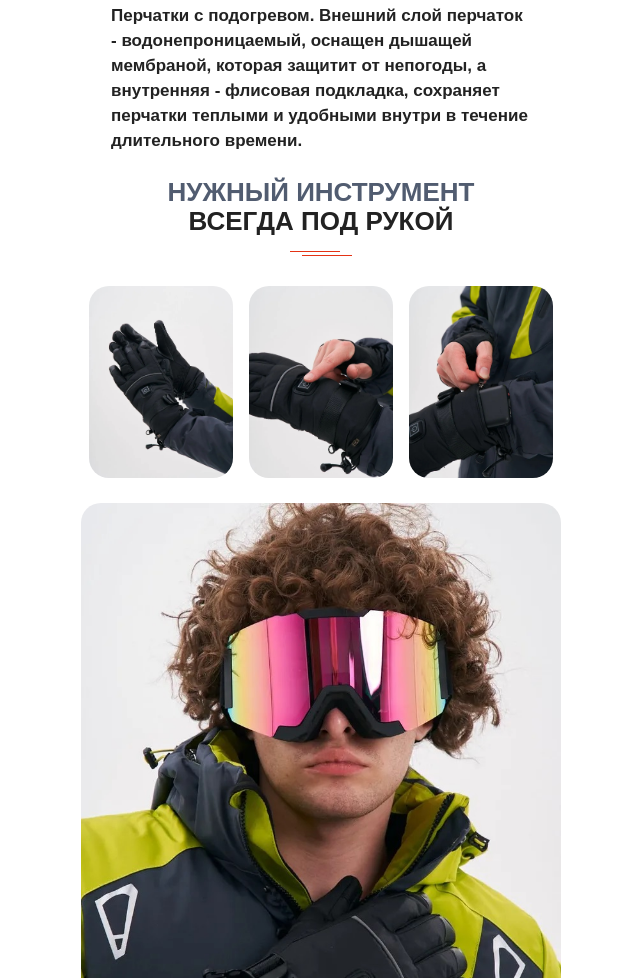
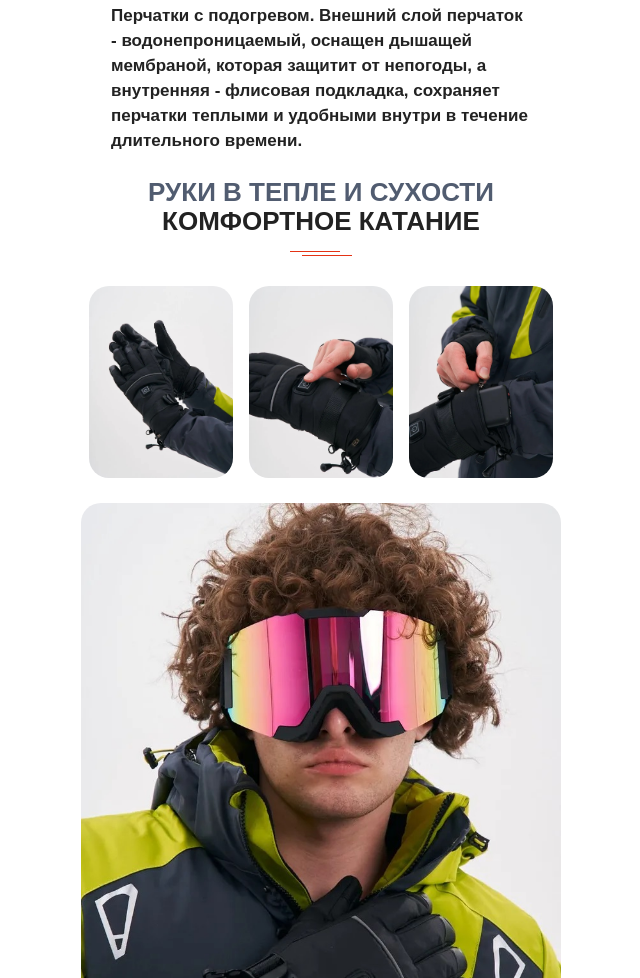
Before and after one commit to Front-Eugene/gloves, a plain HTML site: page index.html in a window 1280 px wide. Shown: the part 2692-3670 px from the top of the page, without its empty margins (319-959 px from the left). Drawn offline with Linux system fonts and the light colour scheme; some packages are replaced by stand-ins of ours; a script that the page names is missing.

Commit message:
fix text a little

```diff
--- a/index.html
+++ b/index.html
@@ -101,7 +101,7 @@
         мембраной, которая защитит от непогоды, а внутренняя - флисовая подкладка,
         сохраняет перчатки теплыми и удобными внутри в течение длительного времени.
       </p>
-      <h2 class="title"><span>Нужный инструмент</span>Всегда под рукой</h2>
+      <h2 class="title"><span>Руки в тепле и сухости</span>комфортное катание</h2>
       <span style="display: flex; flex-wrap: wrap;">
         <img style="width: 30%; border-radius: 20px;" class="image" src="img/m1.jpg" alt="">
         <img style="width: 30%; border-radius: 20px;" class="image" src="img/m2.jpg" alt="">
```
